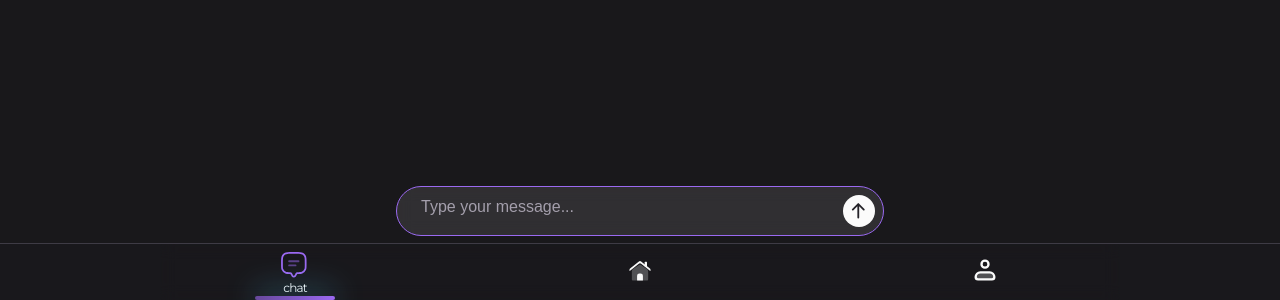
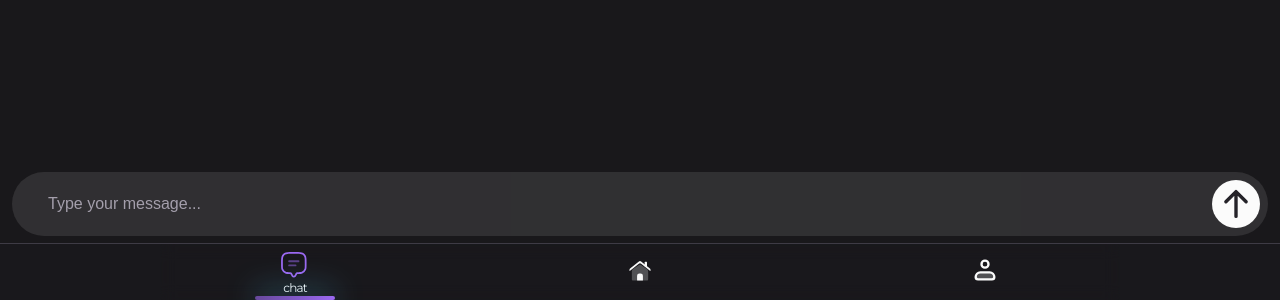
Before and after one commit to mohd-Bilal-exe/verbi.AI, a React (Vite) app: page /chat in a window 1280 px wide. Shown: the part 500-800 px from the top of the page. Built offline with nearby package versions, Linux system fonts and the light colour scheme; a web font is replaced by a local one.

Commit message:
chanhejaSDNK JHASDFJDF kndkjfhsdfjkh leyoo

```diff
--- a/src/components/TextMarkdown.jsx
+++ b/src/components/TextMarkdown.jsx
@@ -31,7 +31,7 @@ const TextMarkdown = React.memo(({ keys, role, plainText }) => {
 
   return (
     <motion.div
-      className={`h-fit ${
+      className={`h-fit text-wrap  ${
         role === "user"
           ? "place-self-end laptop:w-2/5 smartphone:min-w-48  smartphone:max-w-52  "
           : "place-self-start w-11/12 smartphone:w-11/12  my-3 p-3"
@@ -50,7 +50,7 @@ const TextMarkdown = React.memo(({ keys, role, plainText }) => {
     >
       {role === "user" ? (
         <p className="relative flex flex-row min-h-5 h-fit  my-1 ml-3 mr-2">
-          <span className={`w-4/5 overflow-x-auto`}>{plainText} </span>
+          <span className={`w-4/5 text-wrap`}>{plainText} </span>
           <span className={`w-fit scale-75 text-xs place-self-end`}>
             {formatTime(keys)}
           </span>
--- /dev/null
+++ b/src/components/TextMarkdownTranslate.jsx
@@ -0,0 +1,113 @@
+import React from "react";
+import { motion } from "framer-motion";
+import Markdown from "react-markdown";
+import { useSelector } from "react-redux";
+
+const TextMarkdownTranslate = ({ plainText }) => {
+  const isDarkMode = useSelector((state) => state.darkMode);
+
+  const parentVariants = {
+    animate: {
+      transition: { staggerChildren: 0.3 },
+    },
+  };
+
+  const fadeInUpVariants = {
+    initial: { opacity: 0, y: 10 },
+    animate: { opacity: 1, y: 0, transition: { duration: 0.5 } },
+  };
+
+  // Counter for generating unique keys
+  let keyCounter = 0;
+
+  return (
+    <Markdown
+      components={{
+        p: ({ ...props }) => (
+          <motion.p
+            key={keyCounter++}
+            variants={fadeInUpVariants}
+            className={`text-base mb-2 open-sans ${
+              isDarkMode ? "text-lightBg1" : "text-lightMainContent"
+            }`}
+            {...props}
+          />
+        ),
+        h1: ({ ...props }) => (
+          <motion.h1
+            key={keyCounter++}
+            variants={fadeInUpVariants}
+            className={`text-3xl font-bold mb-4 playfair ${
+              isDarkMode ? "text-lightBg1" : "text-gray-300"
+            }`}
+            {...props}
+          />
+        ),
+        h2: ({ ...props }) => (
+          <motion.h2
+            key={keyCounter++}
+            variants={fadeInUpVariants}
+            className={`text-2xl font-semibold mb-3 montserrat ${
+              isDarkMode ? "text-lightBg1" : "text-lightHeading"
+            }`}
+            {...props}
+          />
+        ),
+        h3: ({ ...props }) => (
+          <motion.h3
+            key={keyCounter++}
+            variants={fadeInUpVariants}
+            className={`text-xl font-medium mb-2 montserrat ${
+              isDarkMode ? "text-lightBg1" : "text-gray-700"
+            }`}
+            {...props}
+          />
+        ),
+        ul: ({ ...props }) => (
+          <motion.ul
+            key={keyCounter++}
+            variants={fadeInUpVariants}
+            className={`list-disc list-inside mb-4 ${
+              isDarkMode ? "text-lightBg1" : "text-gray-800"
+            }`}
+            {...props}
+          />
+        ),
+        ol: ({ ...props }) => (
+          <motion.ol
+            key={keyCounter++}
+            variants={fadeInUpVariants}
+            className={`list-decimal list-inside mb-4 ${
+              isDarkMode ? "text-lightBg1" : "text-gray-800"
+            }`}
+            {...props}
+          />
+        ),
+        li: ({ ...props }) => (
+          <motion.li
+            key={keyCounter++}
+            variants={fadeInUpVariants}
+            className={`text-sm mb-1 ml-4 open-sans ${
+              isDarkMode ? "text-lightBg1" : "text-gray-600"
+            }`}
+            {...props}
+          />
+        ),
+        strong: ({ ...props }) => (
+          <motion.strong
+            key={keyCounter++}
+            variants={fadeInUpVariants}
+            className={`text-lg tracking-widest m-1 font-bold montserrat ${
+              isDarkMode ? "text-white" : "text-lightHeading/70"
+            }`}
+            {...props}
+          />
+        ),
+      }}
+    >
+      {plainText}
+    </Markdown>
+  );
+};
+
+export default TextMarkdownTranslate;
--- a/src/index.css
+++ b/src/index.css
@@ -6,26 +6,6 @@
   -webkit-font-smoothing: antialiased;
   -moz-osx-font-smoothing: grayscale;
 }
-/* Style for the scrollbar track */
-::-webkit-scrollbar {
-  width: 5px; /* width of the entire scrollbar */
-}
-
-::-webkit-scrollbar-track {
-  background: #f1f1f125; /* color of the track */
-}
-
-/* Style for the scrollbar thumb */
-::-webkit-scrollbar-thumb {
-  background-color: #888; /* color of the scrollbar thumb */
-  border-radius: 10px; /* roundness of the thumb */
-  border: 1px solid #f1f1f1; /* creates padding around thumb */
-}
-
-::-webkit-scrollbar-thumb:hover {
-  background: #555; /* color of the thumb when hovered */
-}
-
 .playfair {
   font-family: "Playfair Display", serif;
 }
--- a/src/pages/chatPage.jsx
+++ b/src/pages/chatPage.jsx
@@ -1,6 +1,5 @@
 import { useEffect, useRef, useState } from "react";
 import { motion } from "framer-motion";
-import { useForm } from "react-hook-form";
 import { useDispatch, useSelector } from "react-redux";
 import { currentChat } from "../Redux/Actions";
 import TextMarkdown from "../components/TextMarkdown";
@@ -12,14 +11,14 @@ export default function ChatPage() {
   const chatHistory = useSelector((state) => state.currentChat);
   const password = useSelector((state) => state.userDetails.password);
   const [isLoading, setIsLoading] = useState(false);
-  const { register, handleSubmit, reset } = useForm();
   const [text, setText] = useState("");
+  const textAreaRef = useRef(null);
+  const dispatch = useDispatch();
+  const chatBoxRef = useRef(null);
 
   const handleTextChange = (e) => {
     setText(e.target.value);
   };
-  const dispatch = useDispatch();
-  const chatBoxRef = useRef(null);
 
   const scrollToBottom = () => {
     if (chatBoxRef.current) {
@@ -31,17 +30,24 @@ export default function ChatPage() {
     scrollToBottom();
   }, [chatHistory]);
 
-  const handleSendMessage = async (data) => {
+  useEffect(() => {
+    if (textAreaRef.current) {
+      textAreaRef.current.style.height = "15px";
+      textAreaRef.current.style.height = `${textAreaRef.current.scrollHeight}px`;
+    }
+  }, [text]);
+
+  const handleSendMessage = async (e) => {
+    e.preventDefault(); // Prevent default form submission
     try {
       const userMessage = {
         role: "user",
-        text: `${data.inputValue} \n`,
+        text: `${text} \n`,
         timestamp: Date.now(),
       };
       dispatch(currentChat(password, userMessage));
-      setText("");
       setIsLoading(true);
-      const result = await chat(password, data.inputValue);
+      const result = await chat(password, text);
       setIsLoading(false);
       const aiMessage = {
         role: "model",
@@ -54,10 +60,11 @@ export default function ChatPage() {
         console.error("Chat Error:", result.error);
       }
 
-      reset();
-      scrollToBottom();
+      setText(""); // Clear the input field after sending message
+      //scrollToBottom();
     } catch (error) {
       console.error("Error:", error);
+      setIsLoading(false);
     }
   };
 
@@ -68,14 +75,14 @@ export default function ChatPage() {
       animate={{ opacity: 1 }}
       exit={{ opacity: 0 }}
       transition={{ duration: 0.5, type: "spring" }}
-      className={`w-full h-screen pt-5 laptop:py-4  flex flex-col items-center ${
+      className={`w-full h-screen pt-5 laptop:py-1 flex flex-col items-center ${
         isDarkMode ? "bg-bg1/10 text-white" : "text-bg1"
       }`}
     >
       <div
         id="chatBox"
         ref={chatBoxRef}
-        className="w-11/12 laptop:w-1/2  h-full mb-32  flex flex-col overflow-y-auto"
+        className="scroll-smooth overflow-scroll w-11/12 laptop:w-1/2 h-full mb-32 flex flex-col overflow-x-hidden px-2"
       >
         {chatHistory &&
           chatHistory.map((message) => (
@@ -87,70 +94,48 @@ export default function ChatPage() {
             />
           ))}
       </div>
-
-      <div className="flex  fixed  h-fit  bottom-16 justify-center item-center w-full laptop:max-w-lg px-3">
+      <div className="fixed bottom-16 w-full flex justify-center items-center">
         <form
-          onSubmit={handleSubmit(handleSendMessage)}
-          className={`w-full h-fit backdrop-blur flex items-center ${
-            text.length > 20 ? "rounded-2xl" : "rounded-full"
-          } border p-2 ${
+          onSubmit={handleSendMessage}
+          className={`flex items-center justify-between p-2 rounded-full h-fit w-full mx-3 overflow-hidden ${
             isDarkMode
               ? "bg-foregroundLight/10 border-primary-light"
               : "bg-background/10 border-primary-dark text-background"
-          } `}
+          }`}
         >
           <textarea
-            type="text"
-            {...register("inputValue")}
+            ref={textAreaRef}
             placeholder="Type your message..."
-            className={`resize-none w-full ${
-              text.length > 20 ? "h-fit" : "h-8"
-            } bg-transparent  placeholder:py- placeholder:pl-1  pl-2 pr-1 mx-1 outline-none flex items-center justify-start ${
+            className={`bg-transparent outline-none w-11/12 my-1 ml-4 pl-2 text-clip resize-none placeholder:pl-1 placeholder:py- overflow-y-auto ${
               isDarkMode
                 ? "placeholder:text-copy-lighter text-copy-light caret-secondary"
                 : "placeholder:text-copyLight text-foreground caret-secondary"
             }`}
             onChange={handleTextChange}
+            value={text}
           />
-
-          <button
+          <motion.button
+            disabled={isLoading}
             type="submit"
-            className={`w-8 h-8 flex justify-center items-center p-1 rounded-full ${
+            className={`w-12 h-12 flex justify-center items-center smartphone:h-11 place-self-center ${
               isDarkMode
-                ? "bg-foregroundLight text-copyLight "
+                ? "bg-foregroundLight text-copyLight"
                 : "bg-foreground/60 text-copy"
-            }`}
+            } rounded-full`}
+            initial={isLoading ? { rotate: 0 } : { rotate: 180 }}
+            animate={isLoading ? { rotate: 360 } : { rotate: 0 }}
+            transition={{
+              duration: 0.5,
+              ease: "easeInOut",
+              repeat: isLoading ? Infinity : 0,
+            }}
           >
-            <>
-              {!isLoading ? (
-                <motion.span
-                  key="arrow"
-                  initial={{ rotate: 180 }}
-                  animate={{ rotate: 0 }}
-                  exit={{ rotate: 180 }}
-                  transition={{ duration: 0.25, ease: "easeInOut" }}
-                  className={` w-10 h-10 grid place-content-center`}
-                >
-                  <ArrowUp size={"95%"} weight="bold" />
-                </motion.span>
-              ) : (
-                <motion.span
-                  key="circle"
-                  initial={{ rotate: 0 }}
-                  animate={{ rotate: 360 }}
-                  exit={{ rotate: 0 }}
-                  transition={{
-                    duration: 0.5,
-                    repeat: Infinity,
-                    ease: "easeInOut",
-                  }}
-                  className={`w-10 h-10 grid place-content-center `}
-                >
-                  <CircleNotch size={"100%"} weight="duotone" />
-                </motion.span>
-              )}
-            </>
-          </button>
+            {isLoading ? (
+              <CircleNotch className="w-9 h-9" weight="duotone" />
+            ) : (
+              <ArrowUp className="w-9 h-9" weight="bold" />
+            )}
+          </motion.button>
         </form>
       </div>
     </motion.div>
```
Also changed, not shown: src/Api/aiApi.js (+17 -8 lines), src/components/SvgIcons.jsx (+11 -0 lines), src/pages/TranslatePage.jsx (+70 -53 lines).
